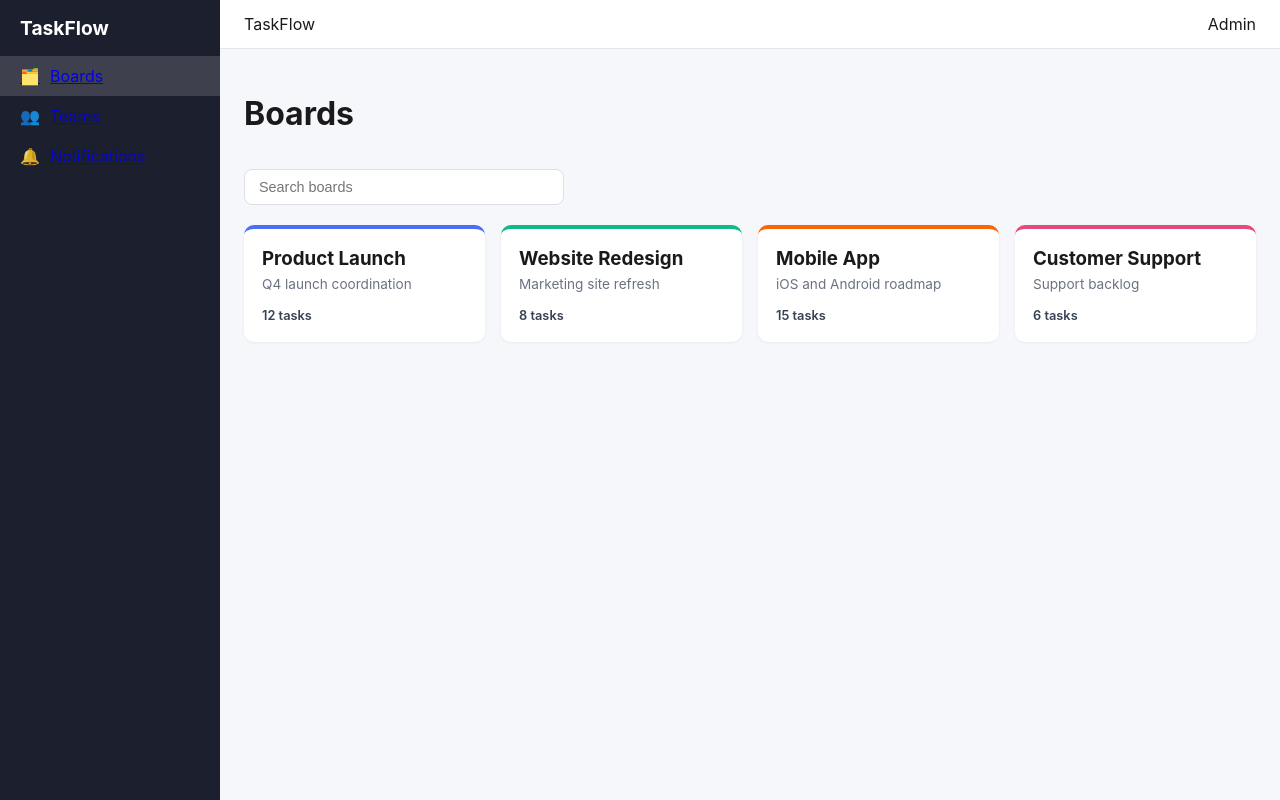
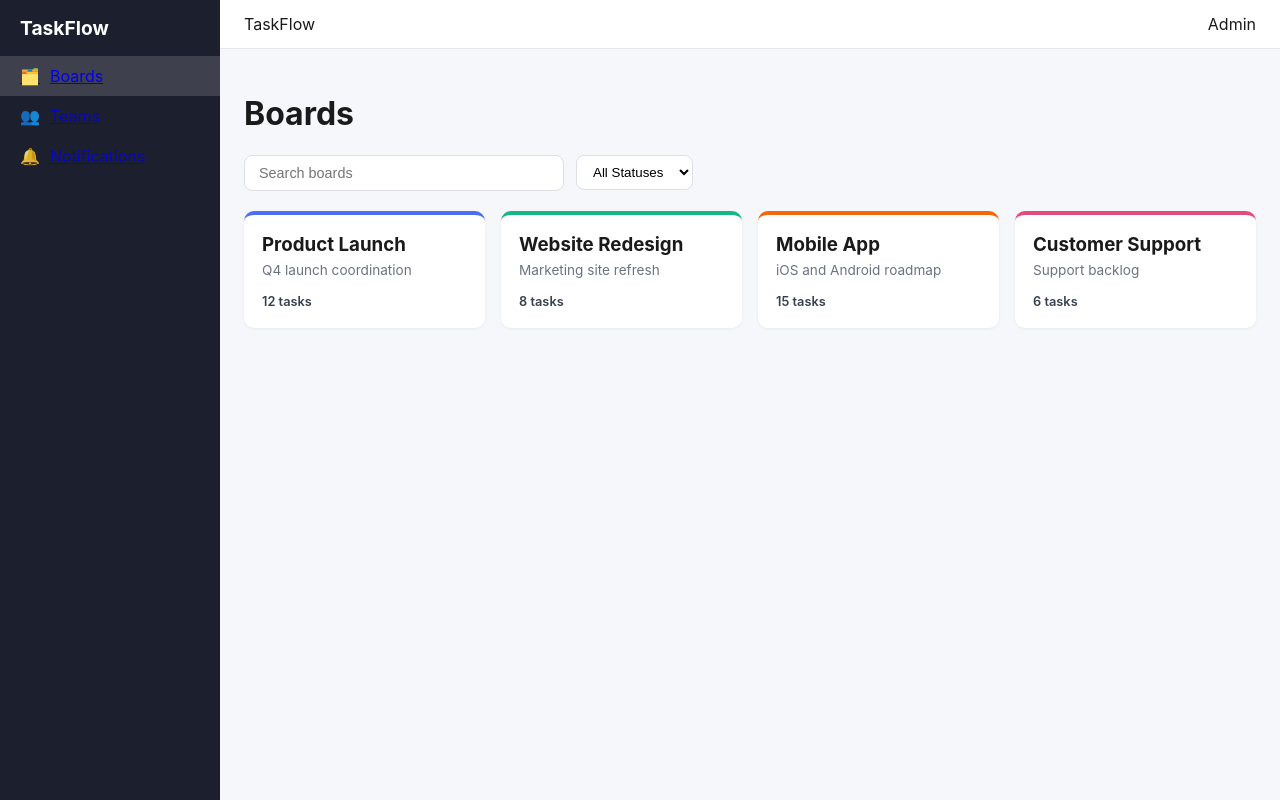
Before and after one commit to Abena9/taskflow, a React (Vite) app: page / in a window 1280 px wide. Built offline with nearby package versions, Linux system fonts and the light colour scheme.

Commit message:
Add status filtering for boards

```diff
--- /dev/null
+++ b/src/components/FilterBar.jsx
@@ -0,0 +1,14 @@
+function FilterBar({ status, onStatusChange, statuses }) {
+  return (
+    <div className="filter-bar">
+      <select value={status} onChange={(e) => onStatusChange(e.target.value)}>
+        <option value="">All Statuses</option>
+        {statuses.map((s) => (
+          <option key={s} value={s}>{s}</option>
+        ))}
+      </select>
+    </div>
+  )
+}
+
+export default FilterBar
--- a/src/data/boards.js
+++ b/src/data/boards.js
@@ -1,6 +1,8 @@
 export const boards = [
-  { id: 1, name: 'Product Launch', description: 'Q4 launch coordination', color: '#4c6ef5', taskCount: 12 },
-  { id: 2, name: 'Website Redesign', description: 'Marketing site refresh', color: '#12b886', taskCount: 8 },
-  { id: 3, name: 'Mobile App', description: 'iOS and Android roadmap', color: '#f76707', taskCount: 15 },
-  { id: 4, name: 'Customer Support', description: 'Support backlog', color: '#e64980', taskCount: 6 },
+  { id: 1, name: 'Product Launch', description: 'Q4 launch coordination', color: '#4c6ef5', taskCount: 12, status: 'Active' },
+  { id: 2, name: 'Website Redesign', description: 'Marketing site refresh', color: '#12b886', taskCount: 8, status: 'Active' },
+  { id: 3, name: 'Mobile App', description: 'iOS and Android roadmap', color: '#f76707', taskCount: 15, status: 'Active' },
+  { id: 4, name: 'Customer Support', description: 'Support backlog', color: '#e64980', taskCount: 6, status: 'Archived' },
 ]
+
+export const boardStatuses = ['Active', 'Archived']
--- a/src/index.css
+++ b/src/index.css
@@ -110,3 +110,22 @@ body {
   outline: none;
   border-color: #4c6ef5;
 }
+
+.toolbar {
+  display: flex;
+  gap: 12px;
+  align-items: center;
+  flex-wrap: wrap;
+  margin-top: 14px;
+}
+
+.toolbar .search-bar {
+  margin-top: 0;
+}
+
+.filter-bar select {
+  padding: 8px 12px;
+  border: 1px solid #dcdfe4;
+  border-radius: 8px;
+  background: #fff;
+}
--- a/src/pages/Boards.jsx
+++ b/src/pages/Boards.jsx
@@ -1,21 +1,29 @@
 import { useState, useMemo } from 'react'
-import { boards } from '../data/boards.js'
+import { boards, boardStatuses } from '../data/boards.js'
 import BoardCard from '../components/BoardCard.jsx'
 import SearchBar from '../components/SearchBar.jsx'
+import FilterBar from '../components/FilterBar.jsx'
 
 function Boards() {
   const [query, setQuery] = useState('')
+  const [status, setStatus] = useState('')
 
   const filtered = useMemo(() => {
     const q = query.trim().toLowerCase()
-    if (!q) return boards
-    return boards.filter((b) => b.name.toLowerCase().includes(q))
-  }, [query])
+    return boards.filter((b) => {
+      const matchesQuery = !q || b.name.toLowerCase().includes(q)
+      const matchesStatus = !status || b.status === status
+      return matchesQuery && matchesStatus
+    })
+  }, [query, status])
 
   return (
     <div>
       <h1>Boards</h1>
-      <SearchBar value={query} onChange={setQuery} placeholder="Search boards" />
+      <div className="toolbar">
+        <SearchBar value={query} onChange={setQuery} placeholder="Search boards" />
+        <FilterBar status={status} onStatusChange={setStatus} statuses={boardStatuses} />
+      </div>
       <div className="board-grid">
         {filtered.map((b) => (
           <BoardCard key={b.id} board={b} />
```
